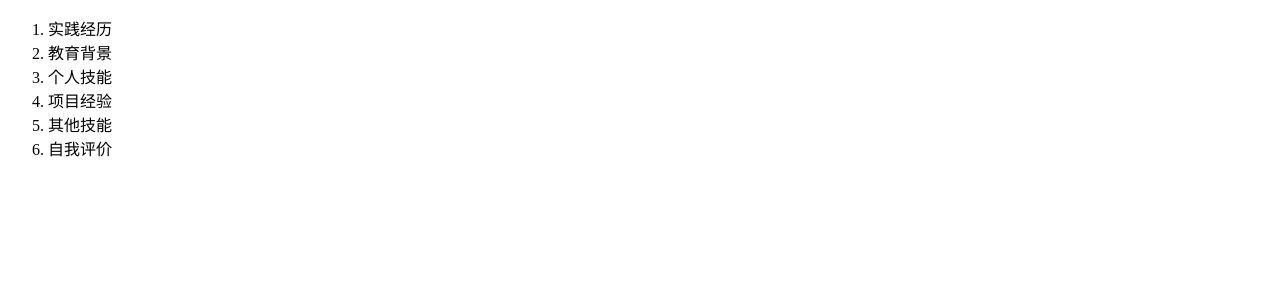
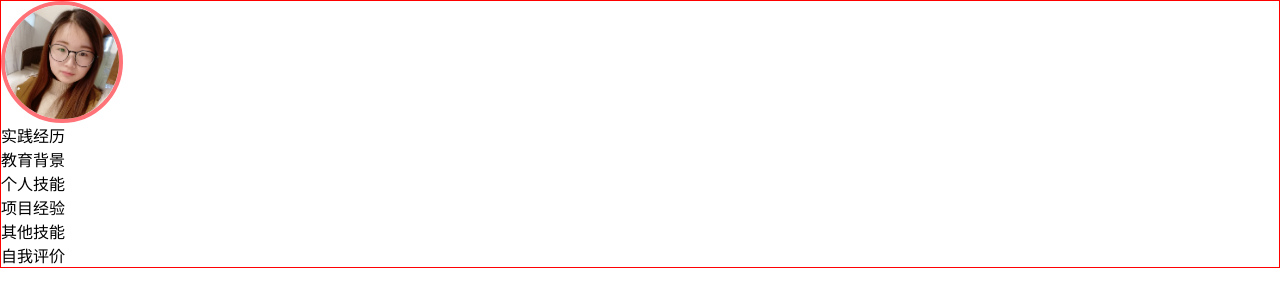
Before and after one commit to cxyxiaoyuyu/resume-2019, a website: page src/index.html in a window 1280 px wide. Drawn offline with Linux system fonts and the light colour scheme.

Commit message:
add photo and css

```diff
--- /dev/null
+++ b/src/css/style.css
@@ -0,0 +1,20 @@
+* {
+    padding: 0;
+    margin: 0;
+    box-sizing: border-box;
+}
+.container {
+    widht: 1000px;
+    border: 1px solid red;
+}
+aside .photo {
+    width: 122px;
+    height: 122px;
+    border: 4px solid #ff7378;
+    border-radius: 50%;
+}
+aside .photo img{
+    width: 100%;
+    height: 100%;
+    border-radius: 50%;
+}
--- a/src/index.html
+++ b/src/index.html
@@ -3,11 +3,14 @@
     <head>
         <meta charset="utf-8">
         <title>简历-前端(储晓宇)</title>
+        <link rel="stylesheet" href="./css/style.css">
     </head>
     <body>
         <div class="container">
             <aside>
-                <div class="photo"></div>
+                <div class="photo">
+                    <img src="./img/photo.png">
+                </div>
                 <div class="basic-info"></div>
                 <div class="link></div>
             </aside>
@@ -21,7 +24,6 @@
                     <li>自我评价</li>
                 </ol>
             </main>
-
         </div>
     </body>
 </html>
```
Also changed, not shown: src/img/photo.png (added).
